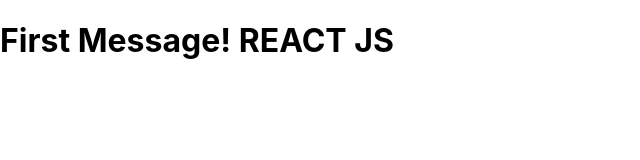
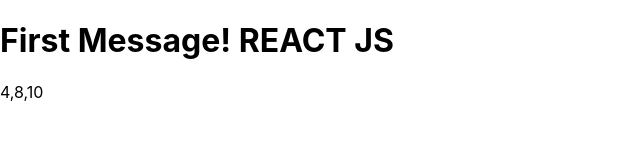
Before and after one commit to soyandresbernal/classReact, a React (Create React App) app: page / in a window 1280 px wide. Shown: the top 160 px of the page, without its empty margins (0-640 px from the left). Built offline with nearby package versions, Linux system fonts and the light colour scheme.

Commit message:
props-vectors,component

```diff
--- a/src/App.js
+++ b/src/App.js
@@ -1,10 +1,30 @@
 import React, { Component } from 'react';
 import './App.css';
+
+
+class Vectors extends Component {
+    render() {
+        const { numbers } = this.props
+        const sumV = numbers.map(n => n * 2)
+        return (
+            <div>
+                <p>{sumV.join(',')}</p>
+            </div>
+        );
+    }
+}
+
+
 
 class App extends Component {
     render() {
         return (
-            <h1>First Message! REACT JS</h1>
+            <div>
+                <h1>First Message! REACT JS</h1>
+                <Vectors
+                    numbers={[2, 4, 5]}
+                />
+            </div>
         );
     }
 }
```
